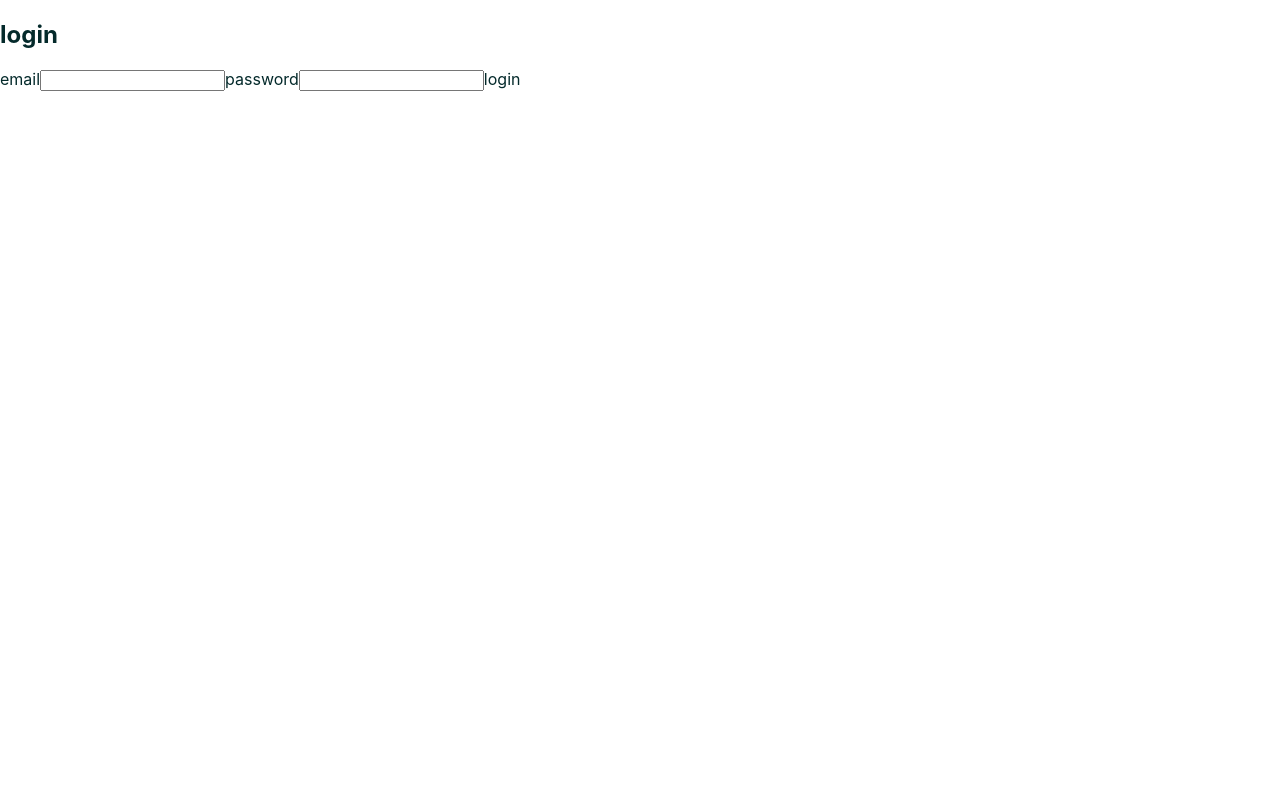
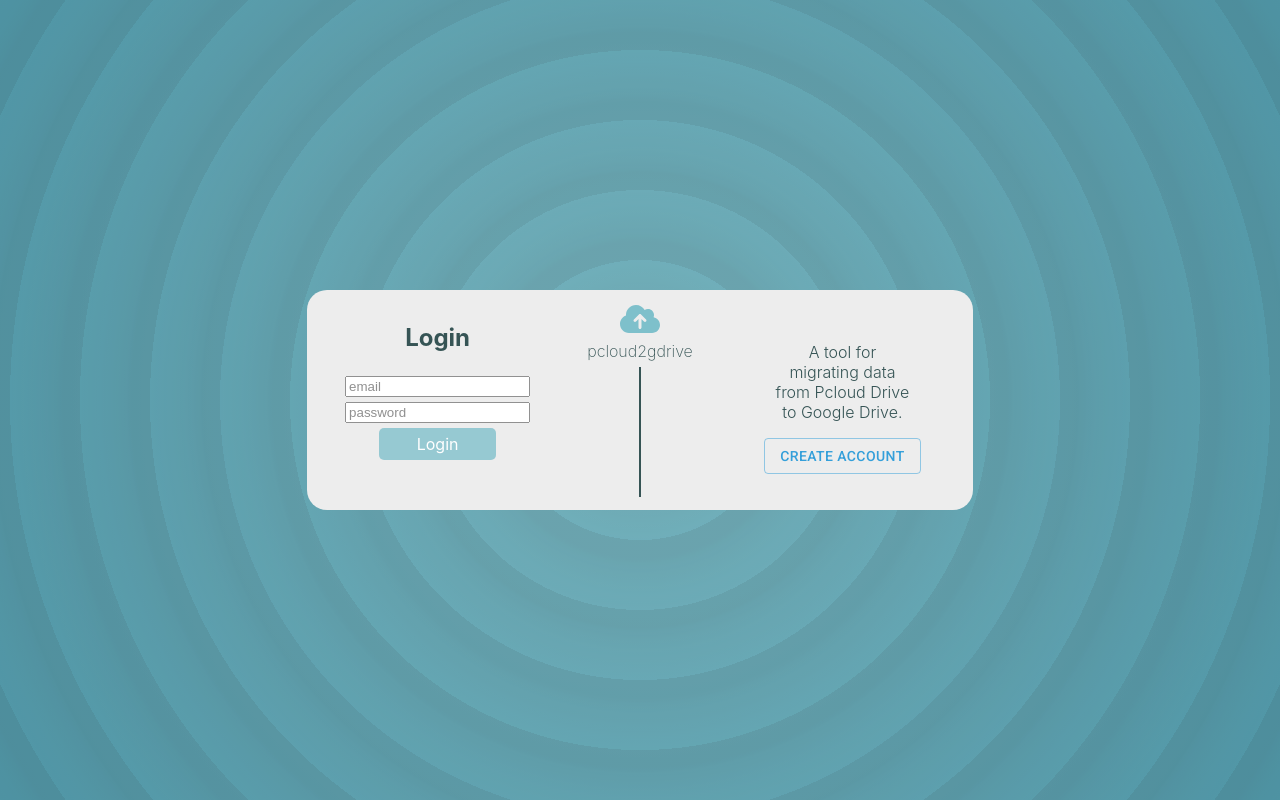
Before and after one commit to mountmike/pcloud2gdrive, a React (Create React App) app in the folder client/: page / in a window 1280 px wide. Built offline with nearby package versions, Linux system fonts and the light colour scheme; no server answers.

Commit message:
building css for login page

```diff
--- /dev/null
+++ b/client/src/pages/LoginPage.css
@@ -0,0 +1,70 @@
+.login-wrapper {
+    height: 100vh;
+    display: flex;
+    flex-direction: column;
+    justify-content: center;
+    align-items: center;
+    background-color: #5EB1BF;
+    background-color: #5EB1BF;
+    opacity: 0.8;
+    background-image: radial-gradient(circle at center center, #e9e9e9, #5EB1BF), repeating-radial-gradient(circle at center center, #e9e9e9, #e9e9e9, 35px, transparent 70px, transparent 35px);
+    background-blend-mode: multiply;
+}
+
+.login-forms {
+    display: flex;
+    justify-content: space-around;
+    align-items: center;
+    gap: 5%;
+    background-color: #E9E9E9;
+    border-radius: 20px;
+    padding: 1%;
+    width: 50%;
+}
+
+.form-left {
+    display: flex;
+    flex-direction: column;
+    align-items: center;
+    gap: 5px;
+    width: 40%;
+}
+
+.center-unit {
+    display: flex;
+    flex-direction: column;
+    align-items: center;
+    gap: 5px;
+    height: 100%;
+}
+
+.divider {
+    width: 2px;
+    height: 70%;
+    background-color: #042A2B;
+}
+
+.signup-wrapper {
+    display: flex;
+    flex-direction: column;
+    align-items: center;
+    width: 40%;
+}
+
+.signup-wrapper > p {
+    width: 60%;
+    text-align: center;
+    font-weight: 300;
+}
+
+#loginBtn {
+    width: 50%;
+    height: 2rem;
+    background-color: #5eb0bfc6;
+    border-radius: 5px;
+    color: white;
+}
+
+#loginBtn:hover {
+    background-color: #367b87;
+}
--- a/client/src/pages/LoginPage.jsx
+++ b/client/src/pages/LoginPage.jsx
@@ -1,5 +1,9 @@
 import { useState } from "react"
 import { login as usersApiLogin } from '../utils/users_api'
+import { FontAwesomeIcon } from '@fortawesome/react-fontawesome'
+import { faCloudArrowUp } from '@fortawesome/free-solid-svg-icons'
+import Button from '@mui/material/Button';
+import './LoginPage.css'
 
 export default function LoginPage({ onLogin }) {
     const [formData, setFormData] = useState({ email: null, password: null })
@@ -34,18 +38,28 @@
 
 
     return (
-        <section>
-            <h1>login</h1>
+        <div className="login-wrapper">
+            <main className="login-forms">
+                <form onChange={handleChange} onSubmit={handleSubmit} className="form-left">
+                    <h2>Login</h2>
+                    <input name="email" type="text" placeholder="email" />
+                    <input name="password" type="password" placeholder="password" />
+                    <button id="loginBtn">Login</button>
+                    <p>{error}</p>
+                </form>
 
-            <form onChange={handleChange} onSubmit={handleSubmit}>
-                <label>email</label>
-                <input name="email" type="text" />
-                <label>password</label>
-                <input name="password" type="password" />
-                <button>login</button>
-            </form>
+                <div className="center-unit">
+                    <FontAwesomeIcon icon={faCloudArrowUp} size="2x" color='#5EB1BF' />
+                    <span className='tag-line'>pcloud2gdrive</span>
+                    <div className="divider"></div>
+                </div>
 
-            <p>{error}</p>
-        </section>
+                <div className="signup-wrapper">
+                    <p>A tool for migrating data from Pcloud Drive to Google Drive.</p>
+                    <Button size='medium' variant="outlined" color="info" >Create account</Button>
+                </div>
+
+            </main>
+        </div>
     )
 }
```
